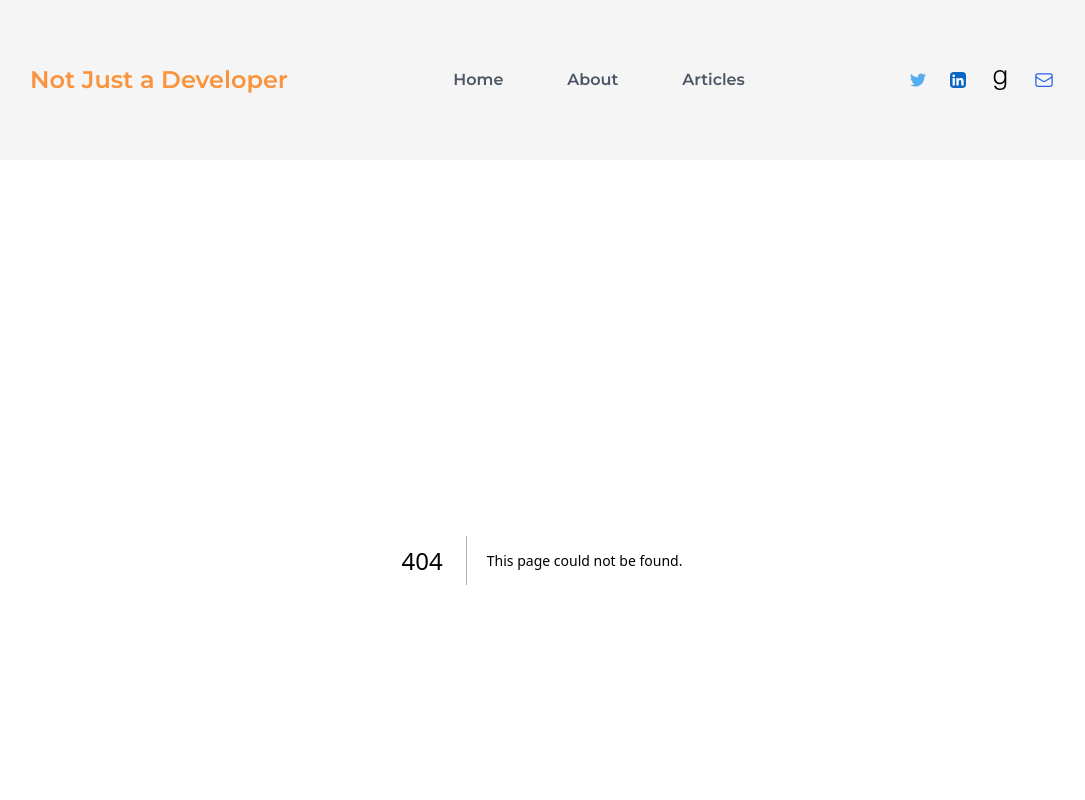
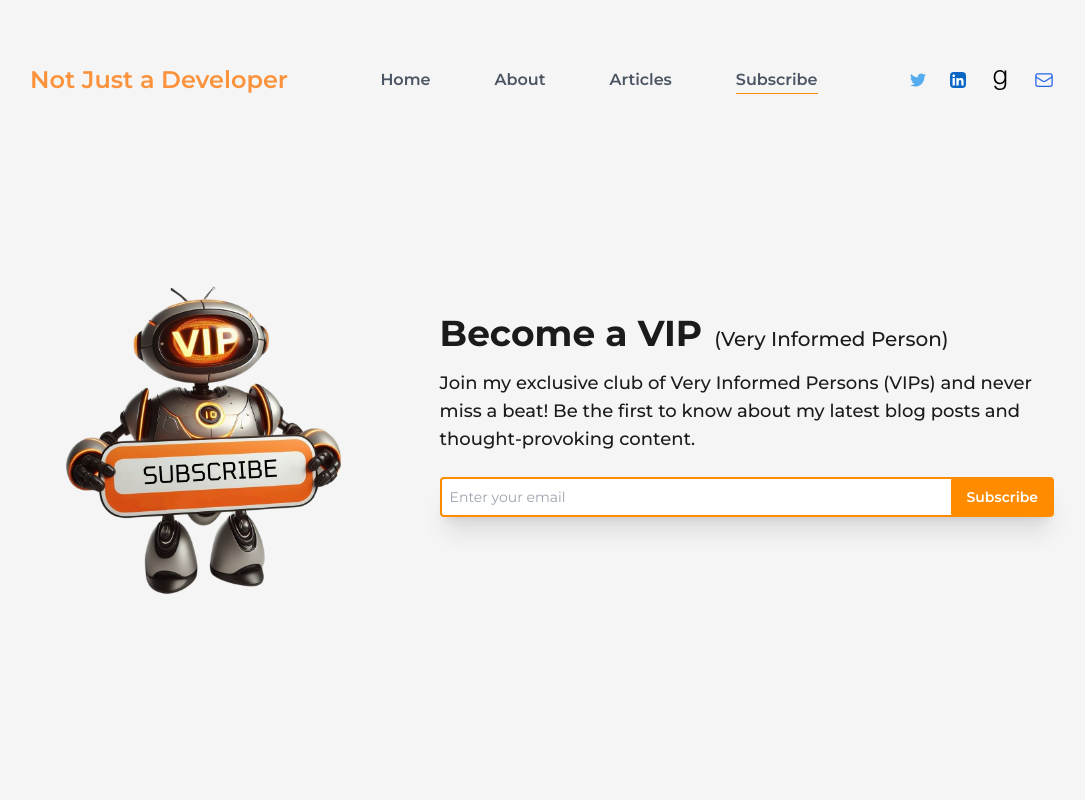
Before and after one commit to gabrix-dev/my-blog-ui, a Next.js app: page /subscribe in a window 1280 px wide. Before the commit this address had no page. Shown: the top 800 px of the page, without its empty margins (98-1183 px from the left). Built offline with nearby package versions, Linux system fonts and the light colour scheme.

Commit message:
feat: create subscribe page UI

```diff
--- a/src/animationVariants.js
+++ b/src/animationVariants.js
@@ -6,6 +6,26 @@ export const zoomInOut = {
   animate: {
     opacity: 1,
     scale: 1,
+    transition: {
+      delay: 0.0,
+      duration: 1.5,
+      // type: "spring",
+      // stiffness: 150,
+      // damping: 5,
+    },
+  },
+};
+
+export const zoomInOutLeftRight = {
+  initial: {
+    opacity: 0,
+    x: -120,
+    scale: 1.3,
+  },
+  animate: {
+    opacity: 1,
+    scale: 1,
+    x: 0,
     transition: {
       delay: 0.0,
       duration: 1.5,
@@ -83,3 +103,7 @@ export const buttonVariants = {
   hover: { scale: 1.1 },
   tap: { scale: 0.9 },
 };
+
+export const onClickScale = {
+  tap: { scale: 1.2 },
+};
--- a/src/components/NavBar.js
+++ b/src/components/NavBar.js
@@ -82,6 +82,7 @@ const NavBar = () => {
           <CustomLink href="/" title="Home" />
           <CustomLink href="/about" title="About" />
           <CustomLink href="/articles" title="Articles" />
+          <CustomLink href="/subscribe" title="Subscribe" />
         </nav>
         <div className="flex gap-6 items-center">
           <motion.a href={myTwitterUrl} target="_blank" whileHover={{ y: -3 }} whileTap={{ scale: 0.9 }}>
@@ -121,6 +122,11 @@ const NavBar = () => {
             <CustomMobileLink
               href="/articles"
               title="Articles"
+              className=""
+              toggle={handleClick}
+            />            <CustomMobileLink
+              href="/subscribe"
+              title="Subscribe"
               className=""
               toggle={handleClick}
             />
--- /dev/null
+++ b/src/pages/subscribe.js
@@ -0,0 +1,200 @@
+import Layout from "@/components/Layout";
+import { motion } from "framer-motion";
+import Image from "next/image";
+import ConfettiExplosion from "react-confetti-explosion";
+import { XMarkIcon } from "@heroicons/react/24/outline";
+
+import {
+  bottomUp,
+  buttonVariants,
+  leftRight1,
+  onClickScale,
+  zoomInOutLeftRight,
+} from "../animationVariants.js";
+
+import Loader from "@/components/Loader.js";
+import { useState } from "react";
+
+const RobotImage = () => {
+  return (
+    <motion.div
+      initial="initial"
+      animate="animate"
+      variants={zoomInOutLeftRight}
+    >
+      <Image
+        src="/images/subscribe.png"
+        className=""
+        width={0}
+        height={0}
+        sizes="60vw"
+        style={{ width: "100%", height: "auto" }}
+        priority
+      />
+    </motion.div>
+  );
+};
+
+const Badge = ({ success = false, onClose, className }) => {
+  const badgeColor = success
+    ? "bg-green-100 border-green-300"
+    : "bg-red-100 border-red-300";
+
+  const badgeMessage = success
+    ? "Congrats! You are a VIP."
+    : "Error! Wrong email format";
+
+  return (
+    <div
+      className={`flex items-center justify-between border-2 px-3 py-1 rounded-xl ${badgeColor} ${className}`}
+    >
+      <span className="text-sm font-medium text-gray-800">{badgeMessage}</span>
+      <button
+        onClick={onClose}
+        className="flex items-center justify-center w-5 h-5 text-gray-500 hover:text-gray-800"
+      >
+        <XMarkIcon className="w-4 h-4" />
+      </button>
+    </div>
+  );
+};
+
+const SubscribePage = () => {
+  const [isLoading, setLoading] = useState(true);
+  const [isHovered, setIsHovered] = useState(false);
+  const [isExploding, setIsExploding] = useState(false);
+  const [showBadge, setShowBadge] = useState(false);
+  const [isSuccesful, setIsSuccesful] = useState(true);
+  const [inputValue, setInputValue] = useState("");
+
+  const handleInputChange = (event) => {
+    setInputValue(event.target.value);
+  };
+
+  async function onImageLoad() {
+    await new Promise((r) => setTimeout(r, 500));
+    setLoading(false);
+  }
+
+  function onSubscribeClick() {
+    if (!isValidEmail(inputValue)) {
+      setIsSuccesful(false);
+    } else {
+      setIsSuccesful(true);
+      setIsExploding(true);
+    }
+    setShowBadge(true);
+  }
+
+  function isValidEmail(email) {
+    const pattern = /^[^\s@]+@[^\s@]+\.[^\s@]+$/;
+    return pattern.test(email);
+  }
+
+  return (
+    <>
+      <main className="flex text-dark w-full min-h-screen">
+        {isLoading ? (
+          <>
+            <Layout className="!px-0 w-[100vw]">
+              <Loader />
+              <Image
+                src="/images/gf_robot_welcome.png"
+                className="opacity-0"
+                width={0}
+                height={0}
+                sizes="60vw"
+                style={{ width: "100%", height: "auto" }}
+                onLoad={onImageLoad}
+              />
+            </Layout>
+          </>
+        ) : (
+          <Layout className="lg:!px-32 !p-0 !w-screen">
+            <div className="lg:flex-row flex flex-col items-center justify-between w-full lg:mt-28">
+              <div className="w-1/3 hidden lg:flex">
+                <RobotImage />
+              </div>
+              <motion.div
+                className="lg:w-3/5 w-3/4 flex flex-col md:items-start  items-center"
+                animate="animate"
+                initial="initial"
+                variants={leftRight1}
+              >
+                <div className="flex flex-col sm:flex-row items-center sm:items-baseline lg:mx-0 mx-auto ">
+                  <h1 className="2xl:text-5xl xl:text-4xl lg:text-2xl sm:text-xl text-2xl lg:!text-left text-center font-bold">
+                    Become a VIP
+                  </h1>
+                  <a className="ml-3 2xl:text-2xl lg:text-xl sm:text-lg text-sm font-medium">
+                    (Very Informed Person)
+                  </a>
+                </div>
+                <p
+                  className="my-4 xl:text-lg lg:px-0  lg:max-w-[650px] lg:text-md w-full text-sm  font-medium text-center lg:text-left"
+                  initial="initial"
+                  animate="animate"
+                  variants={bottomUp}
+                >
+                  Join my exclusive club of Very Informed Persons (VIPs) and
+                  never miss a beat! Be the first to know about my latest blog
+                  posts and thought-provoking content.
+                </p>
+                {/* lg:self-center */}
+                <div className="w-52 lg:hidden self-center">
+                  <RobotImage />
+                </div>
+                <div className="flex items-center lg:self-start lg:mt-2 mt-9 w-full">
+                  <motion.div
+                    className="flex-grow flex shadow-xl md:max-w-[650px] md:min-w-80"
+                    animate="animate"
+                    variants={buttonVariants}
+                  >
+                    <input
+                      type="email"
+                      placeholder="Enter your email"
+                      value={inputValue}
+                      onChange={handleInputChange}
+                      className={`${
+                        isHovered
+                          ? "border-orange-300 text-secondary"
+                          : "border-secondary"
+                      } border-solid border-2 focus:outline-0 p-2 rounded sm:pr-10 pr-2 w-full sm:text-md text-sm`}
+                    />
+                    <motion.button
+                      onClick={onSubscribeClick}
+                      variants={onClickScale}
+                      whileTap="tap"
+                      type="submit"
+                      onMouseEnter={() => setIsHovered(true)}
+                      onMouseLeave={() => setIsHovered(false)}
+                      className="font-semibold bg-secondary text-white sm:px-4 hover:border-r-2 hover:border-y-2 hover:border-orange-300 hover:text-secondary hover:bg-white sm:text-md text-sm px-1 py-2 rounded -ml-3"
+                    >
+                      Subscribe
+                    </motion.button>
+                    {isExploding && <ConfettiExplosion duration={3000} />}
+                  </motion.div>
+                </div>
+                <Badge
+                  className={`mt-6 sm:w-96 ${
+                    showBadge ? "opacity-100" : "opacity-0"
+                  }`}
+                  success={isSuccesful}
+                  onClose={() => setShowBadge(false)}
+                />
+                {/* {showBadge && (
+                  <Badge
+                    className={"mt-6 w-96"}
+                    success={isSuccesful}
+                    onClose={() => setShowBadge(false)}
+                  />
+                )} */}
+              </motion.div>
+            </div>
+          </Layout>
+        )}
+      </main>
+    </>
+  );
+};
+
+export default SubscribePage;
```
Also changed, not shown: public/images/subscribe.png (added).
